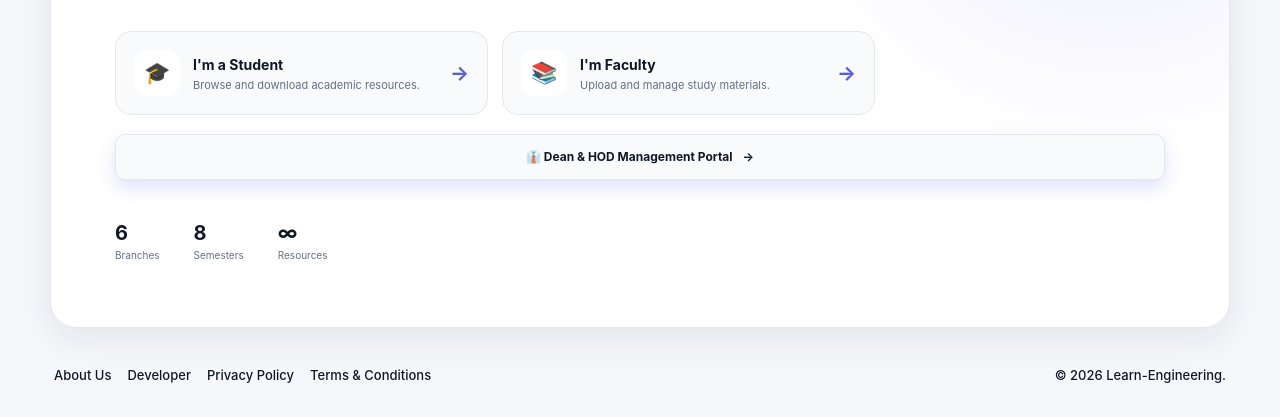
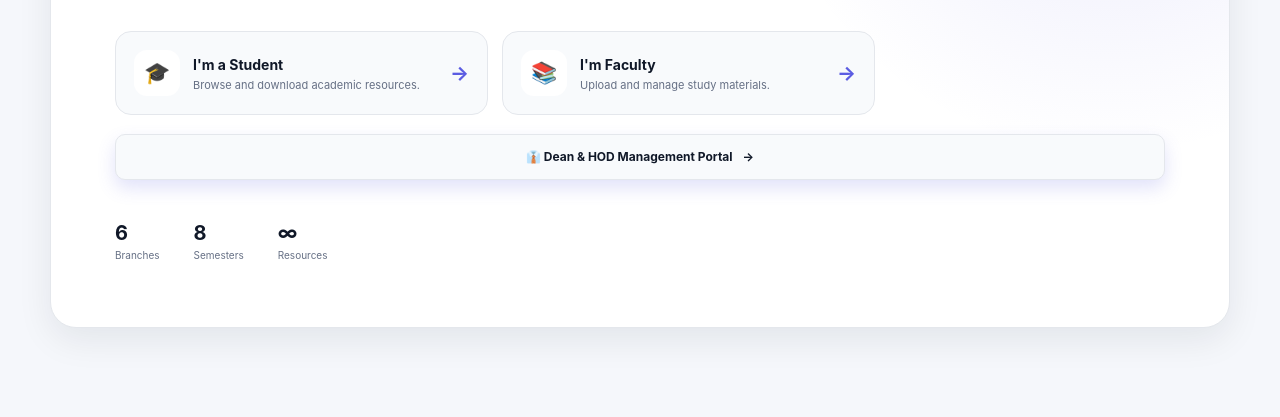
Before and after one commit to rehansshortz07/rehanz.notes.com, a plain HTML site: page index.html in a window 1280 px wide. Shown: the part 409-826 px from the top of the page. After the commit the page ends 800 px from the top, so only its background shows below. Drawn offline with nearby package versions, Linux system fonts and the light colour scheme.

Commit message:
Update index.html

```diff
--- a/index.html
+++ b/index.html
@@ -439,16 +439,6 @@
 
 </main>
 
-<footer class="footer">
-  <div class="footer-links" style="display: flex; gap: 16px;">
-    <a href="about.html" style="color: inherit; text-decoration: none;">About Us</a>
-    <a href="developer.html" style="color: inherit; text-decoration: none;">Developer</a>
-    <a href="privacy.html" style="color: inherit; text-decoration: none;">Privacy Policy</a>
-    <a href="terms.html" style="color: inherit; text-decoration: none;">Terms & Conditions</a>
-  </div>
-    <span>© 2026 Learn-Engineering.</span>
-</footer>
-
 </div>
 
 <div id="toast" class="toast" role="status"></div>
```
